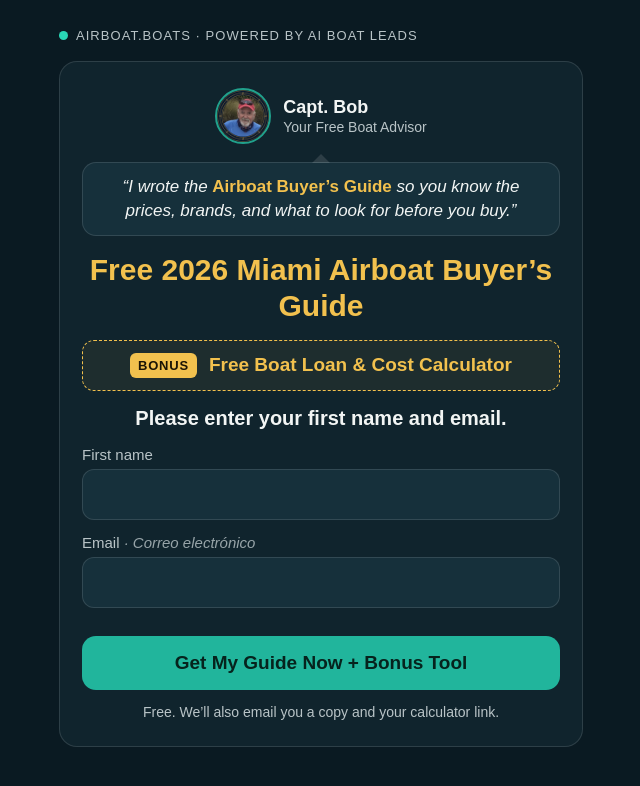
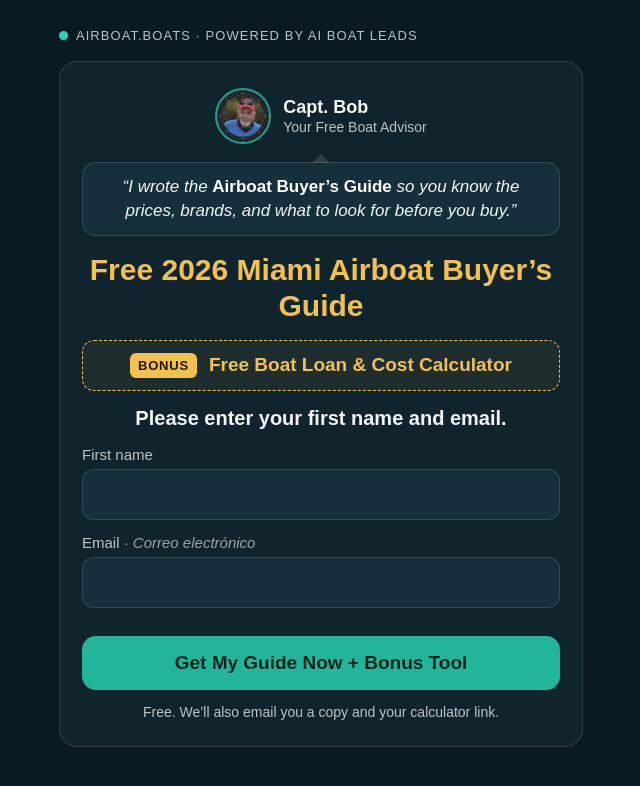
Before and after one commit to BobDucey/Airboat.boats, a plain HTML site: page miami-fl-report.html in a window 1280 px wide. Shown: the whole page, without its empty margins (319-959 px from the left). Drawn offline with Linux system fonts and the light colour scheme; no server answers.

Commit message:
Miami signup page: guide name in white
Co-Authored-By: Claude Opus 5.5 <noreply@anthropic.com>
Claude-Session: https://claude.ai/code/session_01DHhWjVJUyyzLFKuHRPDsZH

```diff
--- a/miami-fl-report.html
+++ b/miami-fl-report.html
@@ -64,7 +64,7 @@ button.yes{background:var(--gold);color:#1a1405}
 <div class="brand"><span class="dot"></span>Airboat.boats · Powered by AI Boat Leads</div>
 <div class="card" id="formCard">
 <div class="capt"><img src="/capt-bob-avatar.png" alt="Capt. Bob"><div class="who"><b>Capt. Bob</b><span>Your Free Boat Advisor</span></div></div>
-<p class="says" id="captSays">“I wrote the <span style="font-style:normal;font-weight:700;color:var(--gold)">Airboat Buyer’s Guide</span> so you know the prices, brands, and what to look for before you buy.”</p>
+<p class="says" id="captSays">“I wrote the <span style="font-style:normal;font-weight:700;color:#fff">Airboat Buyer’s Guide</span> so you know the prices, brands, and what to look for before you buy.”</p>
 <h1>Free 2026 Miami Airboat Buyer’s Guide</h1>
 <script>(function(){try{var o=new URLSearchParams(location.search).get('offer');if(o)sessionStorage.setItem('offer',o);else o=sessionStorage.getItem('offer');if(o==='brands'){window.OFFER='brands';var h=document.querySelector('h1');h.textContent='Compare 2026 Miami Airboat Brands';var q=document.getElementById('captSays');if(q)q.textContent='“I compared the top airboat brands side by side so you don’t have to.”';document.title='Compare 2026 Miami Airboat Brands | '+location.hostname;}}catch(e){}})();</script>
 <div class="ask" id="askStep" hidden>
```
